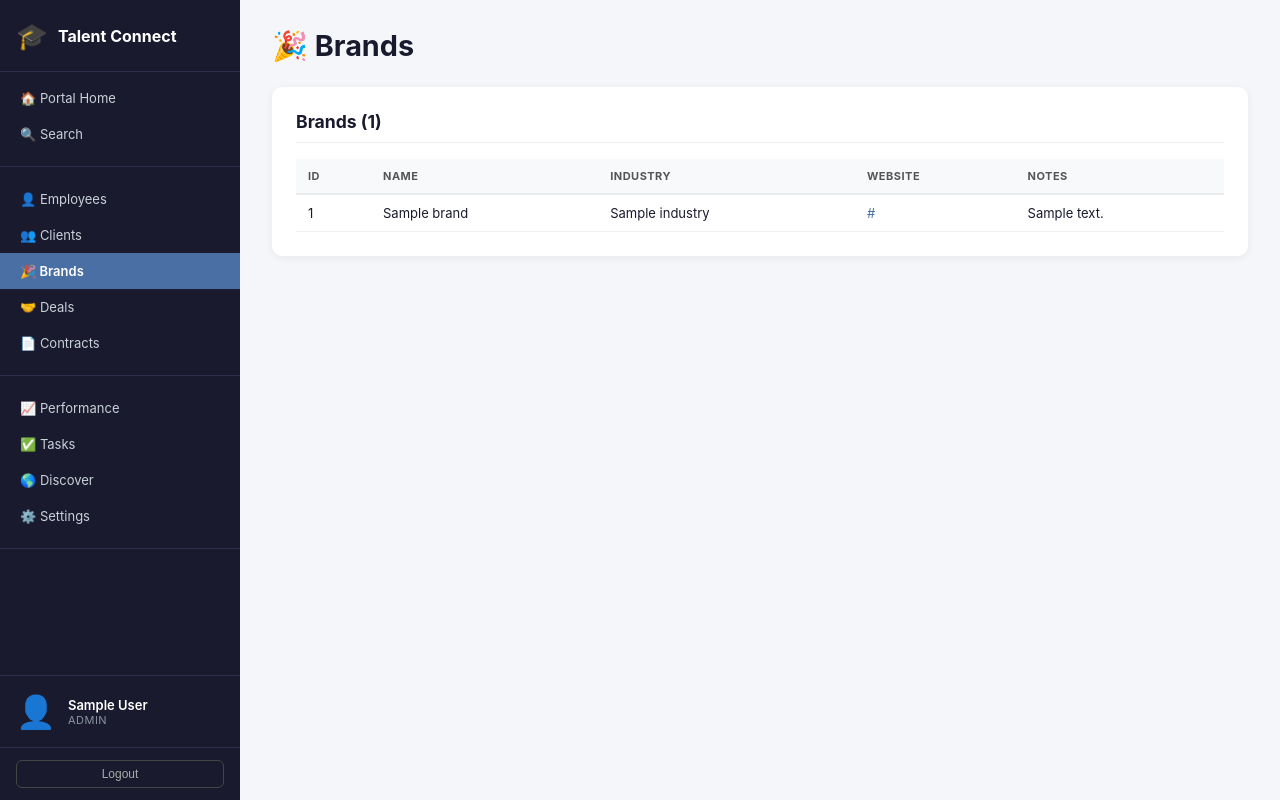
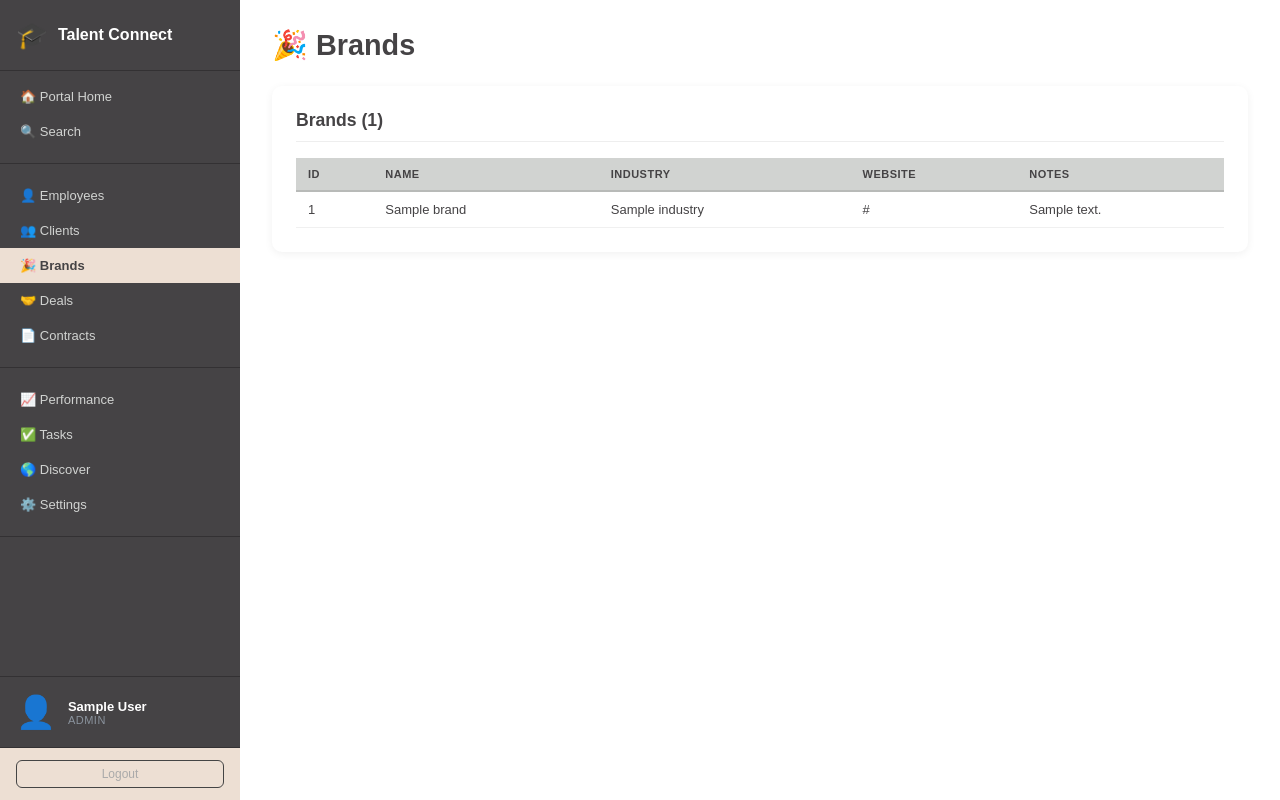
Before and after one commit to nathan-hammond-uvu/Alina_J_Talent_Connect_CRM, a Flask app: template crm/ui/web/templates/entities/brands.html in a window 1280 px wide. Run offline with Flask 3, Linux system fonts and the light colour scheme; the template is opened without the code that fills it: most values are stand-ins (such as "Sample title", 1, 10 or a date in 2020).

Commit message:
Apply typography and color scheme to styles.css
Co-authored-by: nathan-hammond-uvu <253335580+nathan-hammond-uvu@users.noreply.github.com>

```diff
--- a/crm/ui/web/static/styles.css
+++ b/crm/ui/web/static/styles.css
@@ -4,8 +4,8 @@
 
 /* --- Reset / Base ----------------------------------------- */
 *, *::before, *::after { box-sizing: border-box; margin: 0; padding: 0; }
-body { font-family: -apple-system, BlinkMacSystemFont, "Segoe UI", Roboto, sans-serif; font-size: 14px; color: #1a1a2e; background: #f5f6fa; }
-a { color: #4a6fa5; text-decoration: none; }
+body { font-family: Arial, Helvetica, sans-serif; font-size: 14px; color: #454345; background: #ffffff; }
+a { color: #454345; text-decoration: none; }
 a:hover { text-decoration: underline; }
 
 /* --- Alerts ----------------------------------------------- */
@@ -21,8 +21,8 @@ a:hover { text-decoration: underline; }
   cursor: pointer; font-size: 13px; font-weight: 600; transition: opacity .15s;
 }
 .btn:hover { opacity: .85; text-decoration: none; }
-.btn-primary   { background: #4a6fa5; color: #fff; }
-.btn-secondary { background: #6c757d; color: #fff; }
+.btn-primary   { background: #454345; color: #fff; }
+.btn-secondary { background: #d1d3d1; color: #454345; }
 .btn-danger    { background: #dc3545; color: #fff; }
 .btn-sm        { padding: 4px 10px; font-size: 12px; }
 .btn-lg        { padding: 12px 28px; font-size: 16px; }
@@ -30,10 +30,10 @@ a:hover { text-decoration: underline; }
 .btn-logout    { background: transparent; color: #aaa; border: 1px solid #444; border-radius: 6px;
                  padding: 6px 14px; cursor: pointer; font-size: 12px; width: 100%; }
 .btn-logout:hover { background: #333; color: #fff; }
-.btn-logout:focus { background: #333; color: #fff; outline: 2px solid #4a6fa5; }
+.btn-logout:focus { background: #333; color: #fff; outline: 2px solid #454345; }
 
 /* --- Public layout ---------------------------------------- */
-.public-body { background: linear-gradient(135deg, #1a1a2e 0%, #16213e 60%, #0f3460 100%); min-height: 100vh; display: flex; align-items: center; justify-content: center; }
+.public-body { background: linear-gradient(135deg, #454345 0%, #5a585a 60%, #333133 100%); min-height: 100vh; display: flex; align-items: center; justify-content: center; }
 .public-container { width: 100%; max-width: 480px; padding: 24px; }
 
 /* --- Home hero -------------------------------------------- */
@@ -45,62 +45,62 @@ a:hover { text-decoration: underline; }
 
 /* --- Auth card -------------------------------------------- */
 .auth-card { background: #fff; border-radius: 12px; padding: 36px; box-shadow: 0 8px 32px rgba(0,0,0,.25); }
-.auth-card h2 { margin-bottom: 20px; font-size: 1.6rem; color: #1a1a2e; }
+.auth-card h2 { margin-bottom: 20px; font-size: 1.6rem; color: #454345; }
 .auth-link { margin-top: 16px; text-align: center; color: #555; font-size: 13px; }
 
 /* --- Form helpers ----------------------------------------- */
 .form-group { display: flex; flex-direction: column; gap: 4px; margin-bottom: 14px; }
 .form-group label { font-size: 12px; font-weight: 600; color: #555; text-transform: uppercase; letter-spacing: .5px; }
 .form-control { padding: 8px 12px; border: 1px solid #ddd; border-radius: 6px; font-size: 13px; width: 100%; transition: border-color .15s; }
-.form-control:focus { outline: none; border-color: #4a6fa5; box-shadow: 0 0 0 3px rgba(74,111,165,.15); }
+.form-control:focus { outline: none; border-color: #454345; box-shadow: 0 0 0 3px rgba(69,67,69,.15); }
 .form-row { display: flex; flex-wrap: wrap; gap: 12px; margin-bottom: 12px; }
 .form-row .form-group { flex: 1 1 160px; margin-bottom: 0; }
 .checkbox-label { display: flex; align-items: center; gap: 6px; font-size: 13px; cursor: pointer; }
 
 /* --- Portal layout ---------------------------------------- */
-.portal-body { background: #f5f6fa; }
+.portal-body { background: #ffffff; }
 .portal-layout { display: flex; min-height: 100vh; }
 
 /* --- Sidebar ---------------------------------------------- */
 .sidebar {
-  width: 240px; min-width: 240px; background: #1a1a2e; color: #c9d1d9;
+  width: 240px; min-width: 240px; background: #454345; color: #d1d3d1;
   display: flex; flex-direction: column; padding: 0; overflow-y: auto;
 }
-.sidebar-brand { display: flex; align-items: center; gap: 10px; padding: 20px 16px; border-bottom: 1px solid #2d2d4e; }
+.sidebar-brand { display: flex; align-items: center; gap: 10px; padding: 20px 16px; border-bottom: 1px solid #333133; }
 .brand-logo    { font-size: 1.6rem; }
 .brand-name    { font-size: 1rem; font-weight: 700; color: #fff; }
 .nav-list      { list-style: none; padding: 8px 0; }
 .nav-list li   { padding: 0; }
 .nav-list li a {
-  display: block; padding: 10px 20px; color: #c9d1d9; font-size: 13px;
+  display: block; padding: 10px 20px; color: #d1d3d1; font-size: 13px;
   transition: background .15s, color .15s;
 }
-.nav-list li a:hover       { background: #2d2d4e; color: #fff; text-decoration: none; }
-.nav-list li.active > a    { background: #4a6fa5; color: #fff; font-weight: 600; }
-.nav-divider               { border-top: 1px solid #2d2d4e; margin: 6px 0; }
+.nav-list li a:hover       { background: #333133; color: #fff; text-decoration: none; }
+.nav-list li.active > a    { background: #eddfd3; color: #454345; font-weight: 600; }
+.nav-divider               { border-top: 1px solid #333133; margin: 6px 0; }
 
 /* --- Profile strip ---------------------------------------- */
-.profile-strip { display: flex; align-items: center; gap: 12px; padding: 16px; margin-top: auto; border-top: 1px solid #2d2d4e; }
+.profile-strip { display: flex; align-items: center; gap: 12px; padding: 16px; margin-top: auto; border-top: 1px solid #333133; }
 .profile-avatar { font-size: 2rem; }
 .profile-info   { overflow: hidden; }
 .profile-name   { font-size: 13px; font-weight: 600; color: #fff; white-space: nowrap; overflow: hidden; text-overflow: ellipsis; }
 .profile-role   { font-size: 11px; color: #8b949e; text-transform: uppercase; letter-spacing: .5px; }
-.sidebar-footer { padding: 12px 16px; border-top: 1px solid #2d2d4e; }
+.sidebar-footer { padding: 12px 16px; border-top: 1px solid #333133; background: #eddfd3; }
 
 /* --- Main content ----------------------------------------- */
 .main-content { flex: 1; padding: 28px 32px; overflow-y: auto; }
 .page-header  { margin-bottom: 24px; }
-.page-header h1 { font-size: 1.8rem; color: #1a1a2e; }
+.page-header h1 { font-size: 1.8rem; color: #454345; }
 
 /* --- Cards ------------------------------------------------ */
 .card { background: #fff; border-radius: 10px; padding: 24px; margin-bottom: 24px; box-shadow: 0 2px 8px rgba(0,0,0,.06); }
-.card h3 { font-size: 1.1rem; margin-bottom: 16px; color: #1a1a2e; border-bottom: 1px solid #eee; padding-bottom: 10px; }
+.card h3 { font-size: 1.1rem; margin-bottom: 16px; color: #454345; border-bottom: 1px solid #eee; padding-bottom: 10px; }
 
 /* --- Data table ------------------------------------------- */
 .data-table { width: 100%; border-collapse: collapse; font-size: 13px; }
-.data-table th { background: #f8f9fa; color: #555; font-size: 11px; text-transform: uppercase; letter-spacing: .5px; padding: 10px 12px; text-align: left; border-bottom: 2px solid #e9ecef; }
+.data-table th { background: #d1d3d1; color: #454345; font-size: 11px; text-transform: uppercase; letter-spacing: .5px; padding: 10px 12px; text-align: left; border-bottom: 2px solid #b8bab8; }
 .data-table td { padding: 10px 12px; border-bottom: 1px solid #f0f0f0; vertical-align: top; }
-.data-table tbody tr:hover { background: #f8f9fa; }
+.data-table tbody tr:hover { background: #f5f5f5; }
 .settings-table th { width: 160px; }
 
 /* --- Inline edit row -------------------------------------- */
@@ -131,7 +131,7 @@ a:hover { text-decoration: underline; }
   text-align: center; padding: 60px 20px; color: #555;
 }
 .construction-icon, .coming-soon-icon { font-size: 4rem; display: block; margin-bottom: 16px; }
-.construction-banner h2, .coming-soon-banner h2 { font-size: 1.8rem; margin-bottom: 8px; color: #1a1a2e; }
+.construction-banner h2, .coming-soon-banner h2 { font-size: 1.8rem; margin-bottom: 8px; color: #454345; }
 
 /* --- Entity forms ----------------------------------------- */
 .entity-form { }
```
